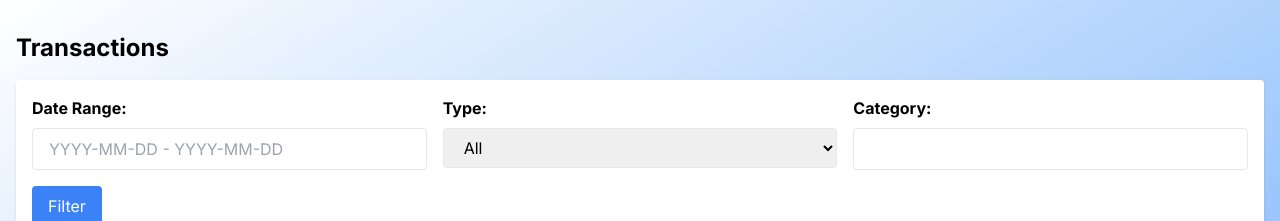
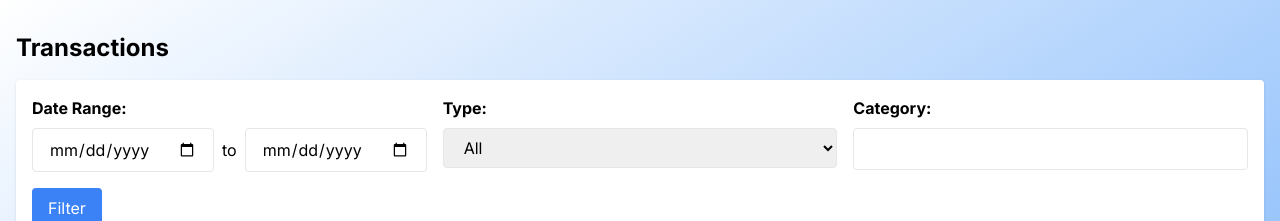
Before and after one commit to AshecOne/expense-tracker, a Next.js app: page /sortir in a window 1280 px wide. Shown: the top 221 px of the page. Built offline with nearby package versions, Linux system fonts and the light colour scheme; no server answers; sample sign-in values are in the browser's storage.

Commit message:
fix filter date

```diff
--- a/src/app/sortir/page.tsx
+++ b/src/app/sortir/page.tsx
@@ -24,7 +24,6 @@ interface ISortirProps {}
 
 const Sortir: React.FunctionComponent<ISortirProps> = (props) => {
   const [transactions, setTransactions] = useState<ITransaction[]>([]);
-  const [dateRange, setDateRange] = useState("");
   const [type, setType] = useState("");
   const [category, setCategory] = useState("");
   const user = useAppSelector((state: any) => state.user);
@@ -34,6 +33,8 @@ const Sortir: React.FunctionComponent<ISortirProps> = (props) => {
     null
   );
   const router = useRouter();
+  const [startDate, setStartDate] = useState("");
+  const [endDate, setEndDate] = useState("");
 
   const fetchTransactions = useCallback(async () => {
     try {
@@ -80,11 +81,15 @@ const handleFilter = async () => {
     setLoading(true);
     let url = `${process.env.NEXT_PUBLIC_API_URL}/users/transactions/filter?userId=${user.id}`;
 
-    if (dateRange) {
-      const [startDate, endDate] = dateRange.split(" - ");
+    // Gunakan startDate dan endDate langsung
     if (startDate && endDate) {
+      // Validasi tanggal
+      if (startDate > endDate) {
+        toast.error("Start date cannot be later than end date");
+        setLoading(false);
+        return;
+      }
       url += `&startDate=${encodeURIComponent(startDate)}&endDate=${encodeURIComponent(endDate)}`;
-      }
     }
 
     if (type) {
@@ -95,7 +100,7 @@ const handleFilter = async () => {
       url += `&category=${encodeURIComponent(category)}`;
     }
 
-    console.log("Requesting URL:", url);
+    console.log("Final URL:", url);
 
     const response = await axios.get(url, {
       withCredentials: true,
@@ -158,20 +163,26 @@ const handleFilter = async () => {
             <div className="bg-white p-4 rounded shadow mb-8">
               <div className="grid grid-cols-1 sm:grid-cols-3 gap-4">
                 <div>
-                  <label
-                    htmlFor="dateRange"
-                    className="block mb-2 font-bold text-black"
-                  >
+  <label htmlFor="dateRange" className="block mb-2 font-bold text-black">
     Date Range:
   </label>
+  <div className="flex items-center space-x-2">
     <input
-                    type="text"
-                    id="dateRange"
-                    value={dateRange}
-                    onChange={(e) => setDateRange(e.target.value)}
-                    placeholder="YYYY-MM-DD - YYYY-MM-DD"
+      type="date"
+      id="startDate"
+      value={startDate}
+      onChange={(e) => setStartDate(e.target.value)}
       className="w-full px-4 py-2 border rounded text-black"
     />
+    <span>to</span>
+    <input
+      type="date"
+      id="endDate"
+      value={endDate}
+      onChange={(e) => setEndDate(e.target.value)}
+      className="w-full px-4 py-2 border rounded text-black"
+    />
+  </div>
 </div>
                 <div>
                   <label
```
Lines whose indentation alone changed are shown as unchanged.
